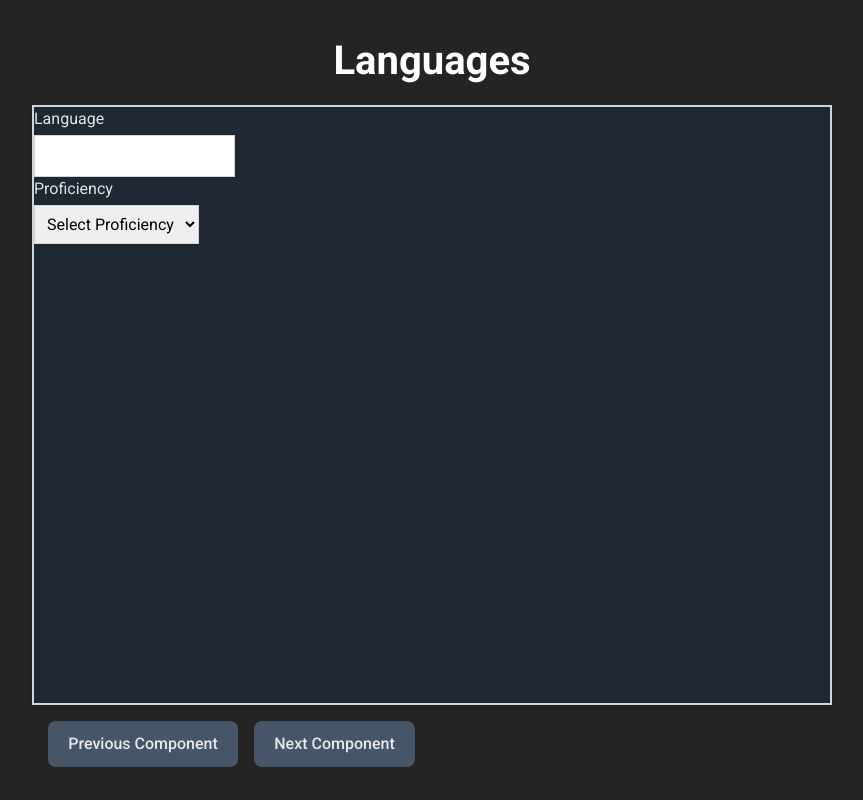
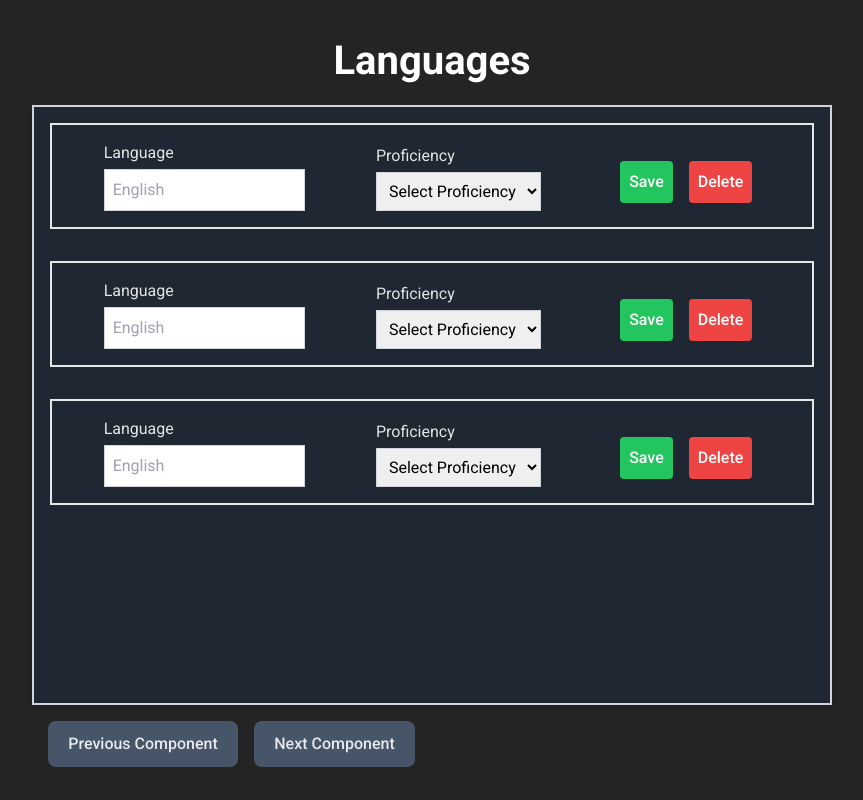
Before and after one commit to douglasmnegri/cv-application, a React (Vite) app: page / in a window 1280 px wide. Both pictures are taken after a click on the button "Next Component". Shown: the whole page, without its empty margins (208-1071 px from the left). Built offline with nearby package versions, Linux system fonts and the light colour scheme.

Commit message:
add save and delete button from languages

```diff
--- a/package.json
+++ b/package.json
@@ -15,7 +15,8 @@
     "postcss": "^8.4.47",
     "react": "^18.3.1",
     "react-dom": "^18.3.1",
-    "tailwindcss": "^3.4.14"
+    "tailwindcss": "^3.4.14",
+    "uuid": "^11.0.2"
   },
   "devDependencies": {
     "@eslint/js": "^9.13.0",
--- a/src/Languages.jsx
+++ b/src/Languages.jsx
@@ -1,5 +1,6 @@
 import { useState } from "react";
 import Container from "./html_components/Container";
+import { v4 as uuidv4 } from "uuid";
 
 function ChooseLanguages() {
   const [language, setLanguage] = useState("");
@@ -15,17 +16,21 @@ function ChooseLanguages() {
   }
 
   return (
-    <div>
+    <div className="flex justify-around align-bottom border-2 border-solid m-4 p-4 items-end">
+      <div className="flex flex-col">
         <label>
           Language
           <input
             type="text"
             name="language"
             value={language}
+            placeholder="English"
             onChange={handleLanguageChange}
             className="block border border-gray-300 p-2 mt-1"
           />
         </label>
+      </div>
+      <div className="flex flex-col">
         <label>
           Proficiency
           <select
@@ -42,6 +47,15 @@ function ChooseLanguages() {
           </select>
         </label>
       </div>
+      <div className="flex items-end">
+        <button className="border p-2 m-2 bg-green-500 text-white rounded">
+          Save
+        </button>
+        <button className="border p-2 m-2 bg-red-500 text-white rounded">
+          Delete
+        </button>
+      </div>
+    </div>
   );
 }
 
@@ -52,6 +66,8 @@ function Languages() {
       <Container>
         <div className="flex flex-col justify-between">
           <ChooseLanguages />
+          <ChooseLanguages />
+          <ChooseLanguages />
         </div>
       </Container>
     </>
```
Also changed, not shown: 1 other file (tests, documents, lock files or other folders). Lines whose indentation alone changed are shown as unchanged.
